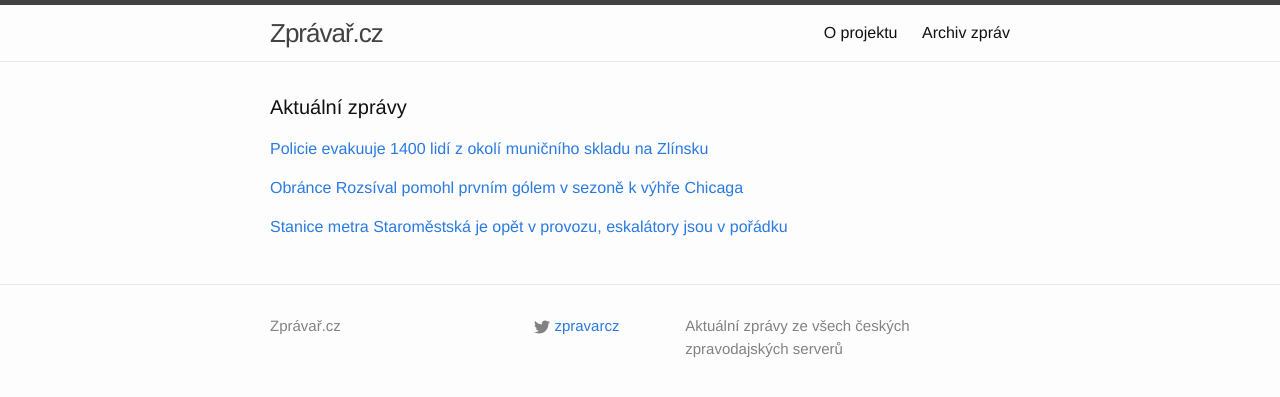
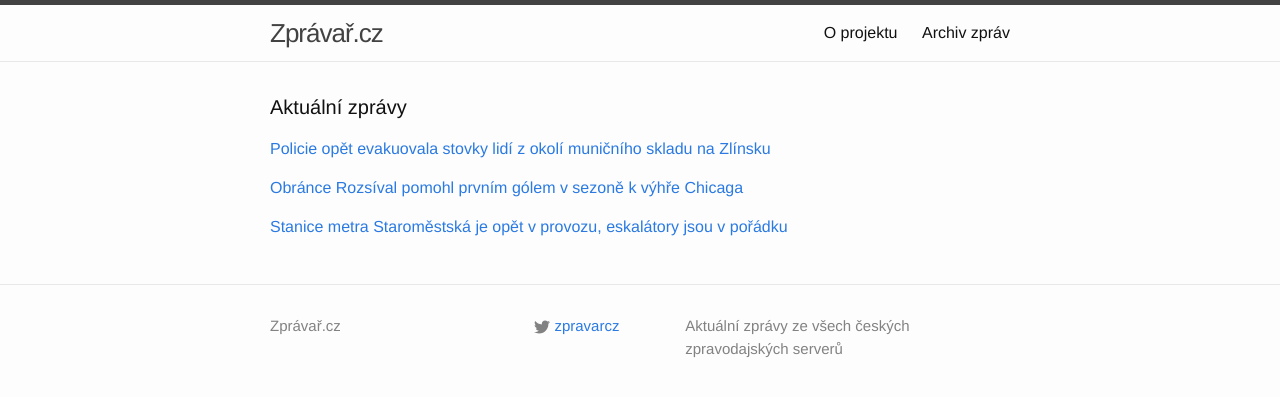
Before and after one commit to adliska/zpravar, a Jekyll site: the page built from index.html, in a window 1280 px wide. Shown: the top 397 px of the page. Built offline with Jekyll 4.4.1, drawn with Linux system fonts in a browser that asks for light colours; some of the changed lines change nothing that is shown.

Commit message:
zpravar news update

```diff
--- a/index.html
+++ b/index.html
@@ -5,9 +5,11 @@
 <div class="home">
     <h1 class="page-heading">Aktuální zprávy</h1>
 
-<p><a href="javascript:;" onclick="toggle_visibility('zpravy0')">Policie evakuuje 1400 lidí z okolí muničního skladu na Zlínsku</a></p>
+<p><a href="javascript:;" onclick="toggle_visibility('zpravy0')">Policie opět evakuovala stovky lidí z okolí muničního skladu na Zlínsku</a></p>
 <div id="zpravy0" style="display:none">
 <ul>
+<li><a href=http://zpravy.e15.cz/domaci/udalosti/policie-opet-evakuovala-stovky-lidi-z-okoli-municniho-skladu-na-zlinsku-1143397>Policie opět evakuovala stovky lidí z okolí muničního skladu na Zlínsku - zpravy.e15.cz</a></li>
+<li><a href=http://www.tyden.cz/rubriky/domaci/granat-na-strese-nova-evakuace-na-zlinsku-pryc-musi-1400-lidi_326422.html>Granát na střeše! Nová evakuace na Zlínsku, pryč musí 1400 lidí - www.tyden.cz</a></li>
 <li><a href=http://www.ceskenoviny.cz/zpravy/zpravy/policie-evakuuje-1400-lidi-z-okoli-municniho-skladu-na-zlinsku/1155738>Policie evakuuje 1400 lidí z okolí muničního skladu na Zlínsku - www.ceskenoviny.cz</a></li>
 <li><a href=http://www.novinky.cz/krimi/355595-policie-v-okoli-municniho-skladu-evakuuje-1400-lidi.html>Policie v okolí muničního skladu evakuuje 1400 lidí - www.novinky.cz</a></li>
 <li><a href=http://www.ceskatelevize.cz/ct24/regiony/294638-domy-v-okoli-municniho-arealu-jsou-opet-prazdne-lide-se-evakuovali/>Domy v okolí muničního areálu jsou opět prázdné. Lidé se evakuovali - www.ceskatelevize.cz</a></li>
```
